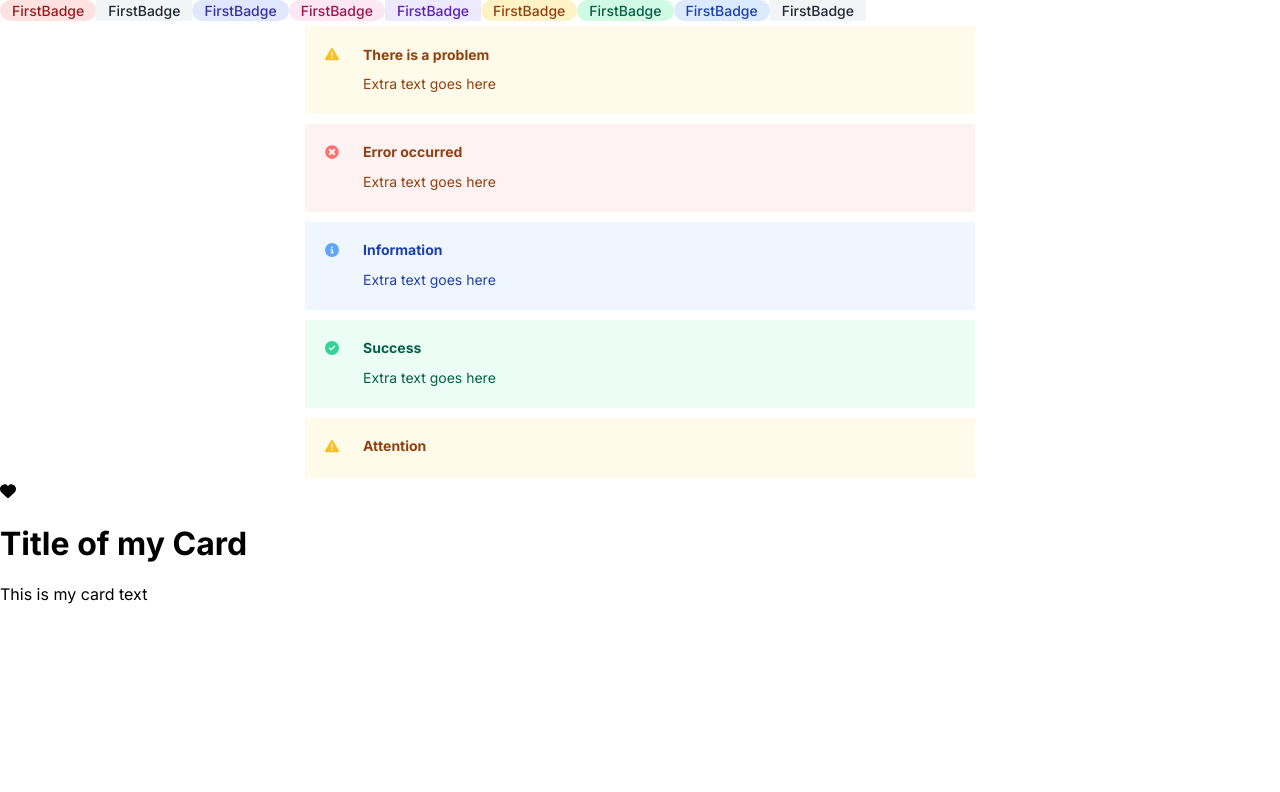
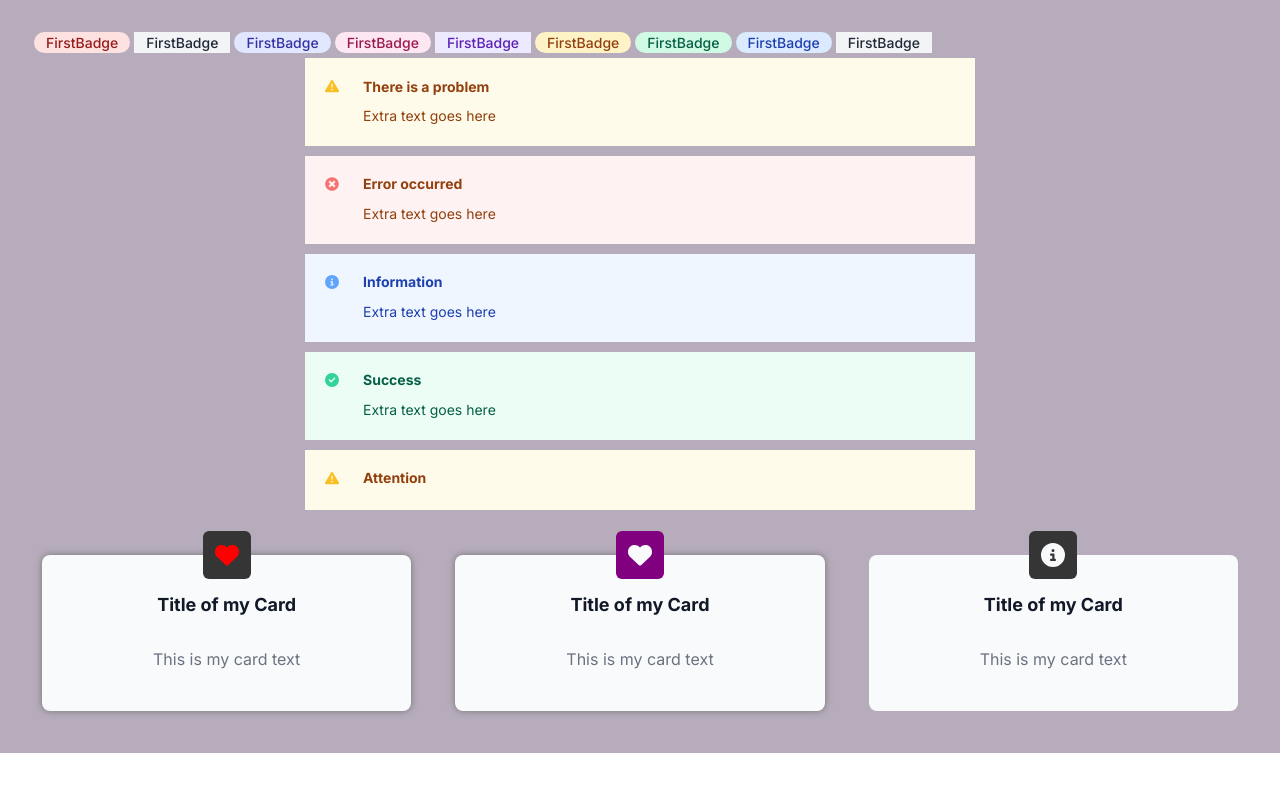
Before and after one commit to lillamanda/ReactComponents, a React (Vite) app: page / in a window 1280 px wide. Shown: the top 792 px of the page. Built offline with nearby package versions, Linux system fonts and the light colour scheme.

Commit message:
further work on Card

```diff
--- a/components/Badge/Badge.css
+++ b/components/Badge/Badge.css
@@ -6,6 +6,7 @@
     font-size: 14px;
     line-height: 20px;
     text-align: center;
+    margin: 2px;
 }
 
 /* h1, h2, h3, h4, h5, p{
--- a/components/Card/Card.css
+++ b/components/Card/Card.css
@@ -0,0 +1,47 @@
+.card{
+    width: 350px;
+    /* background-color: palegreen; */
+    background-color: #F9FAFB;
+    padding: 1.5em;
+    display:flex;
+    flex-direction: column;
+    /* justify-content: center; */
+    align-items: center;
+    text-align: center;
+    border-radius: 8px;
+
+    margin: 10px;
+    margin-top: 40px;
+}
+
+.card h1{
+    font-size: 18px;
+    line-height: 28px;
+    color: #111827;
+}
+
+.card p{
+    font-size: 16px;
+    line-height: 24px;
+    color: #6B7280;
+}
+
+.hover{
+    box-shadow: 0px 0px 7px 0px rgb(116, 116, 116);
+}
+
+.iconContainer{
+    width: 48px;
+    height: 48px;
+    border-radius: 6px;
+    background-color: #353535;
+    color:#F9FAFB;
+
+    display:flex;
+    justify-content: center;
+    align-items: center;
+
+    font-size: 1.5em;
+
+    margin-top: -48px;
+}
--- a/components/Card/CardIcon.jsx
+++ b/components/Card/CardIcon.jsx
@@ -1,13 +1,21 @@
 import React from "react";
+import { FaCircleInfo } from "react-icons/fa6";
 
-export default function CardIcon({children}){
+
+{/* <Card.Icon color="#222222"><FaHeart /></Card.Icon> */}
+
+export default function CardIcon({color="#F9FAFB", backgroundColor="#353535", children}){
 
     // Check whether its just one child?
+    // Have a default icon to display if none is passed
+
+    // Default icon:
+    // <FaCircleInfo />
 
     return (
         <>
-            <div className="iconContainer">
-                {children}
+            <div className="iconContainer" style={{color: `${color}`, backgroundColor: `${backgroundColor}`}}>
+                {children ? children : <FaCircleInfo />}
             </div>
         </>
     )
--- a/src/App.css
+++ b/src/App.css
@@ -3,4 +3,11 @@
   margin: 0 auto;
   padding: 2rem;
   text-align: center; */
+  background-color: rgb(183, 172, 188);
+  padding: 2em;
 }
+
+.cardContainer{
+  display: flex;
+  gap: 1.5em;
+}
--- a/src/App.jsx
+++ b/src/App.jsx
@@ -32,11 +32,23 @@ function App() {
       <Banner type="success">Extra text goes here</Banner>
       <Banner type="warning"/>
 
-      <Card style="hover">
-        <Card.Icon><FaHeart /></Card.Icon>
-        <Card.Title>Title of my Card</Card.Title>
-        <Card.Text>This is my card text</Card.Text>
-      </Card>
+      <div className='cardContainer'>
+        <Card style="hover">
+          <Card.Icon color="red"><FaHeart /></Card.Icon>
+          <Card.Title>Title of my Card</Card.Title>
+          <Card.Text>This is my card text</Card.Text>
+        </Card>
+        <Card style="hover">
+          <Card.Icon backgroundColor="purple"><FaHeart /></Card.Icon>
+          <Card.Title>Title of my Card</Card.Title>
+          <Card.Text>This is my card text</Card.Text>
+        </Card>
+        <Card>
+          <Card.Icon></Card.Icon>
+          <Card.Title>Title of my Card</Card.Title>
+          <Card.Text>This is my card text</Card.Text>
+        </Card>
+      </div>
 
     </>
   )
```
Also changed, not shown: components/Card/Card.jsx (+7 -0 lines).
